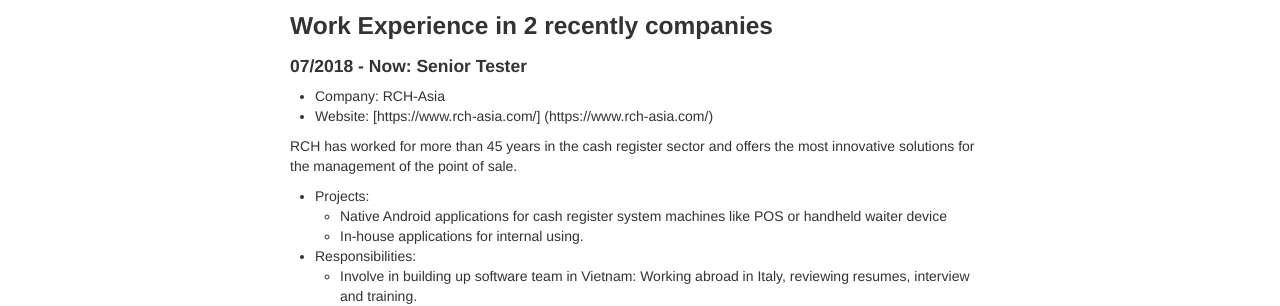
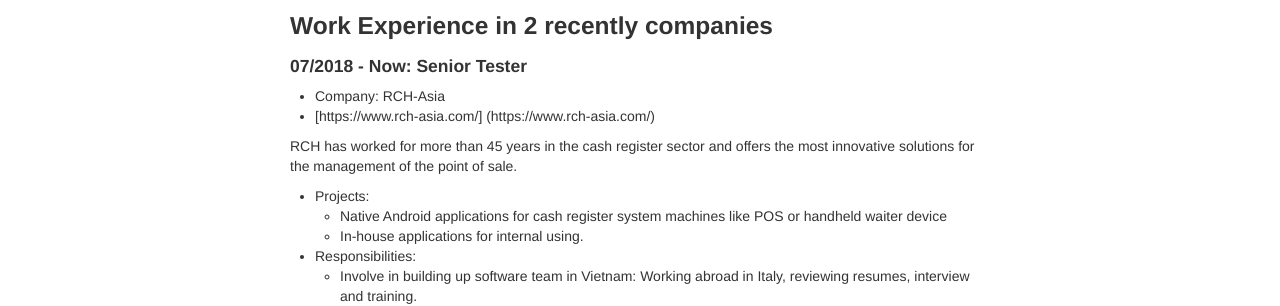
Before and after one commit to thuanpham0807/thuanpham.github.io, a Jekyll site: the page built from index.md, in a window 1280 px wide. Shown: the part 996-1302 px from the top of the page. Built offline with Jekyll 4.4.1, drawn with Linux system fonts in a browser that asks for light colours; some of the changed lines change nothing that is shown.

Commit message:
change RCH hyperlink

```diff
--- a/index.md
+++ b/index.md
@@ -41,7 +41,7 @@
 
 #### 07/2018 - Now: Senior Tester
 - Company:  RCH-Asia
-- Website: [https://www.rch-asia.com/] (https://www.rch-asia.com/)
+- [https://www.rch-asia.com/] (https://www.rch-asia.com/)
 
 RCH has worked for more than 45 years in the cash register sector and offers the most innovative solutions for the management of the point of sale.
 - Projects:
```
